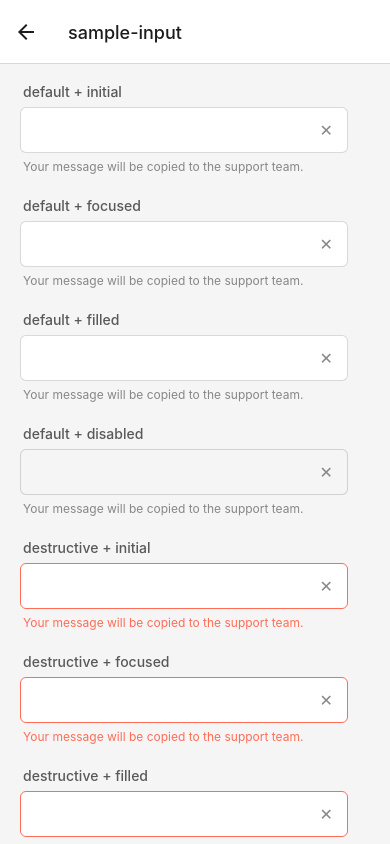
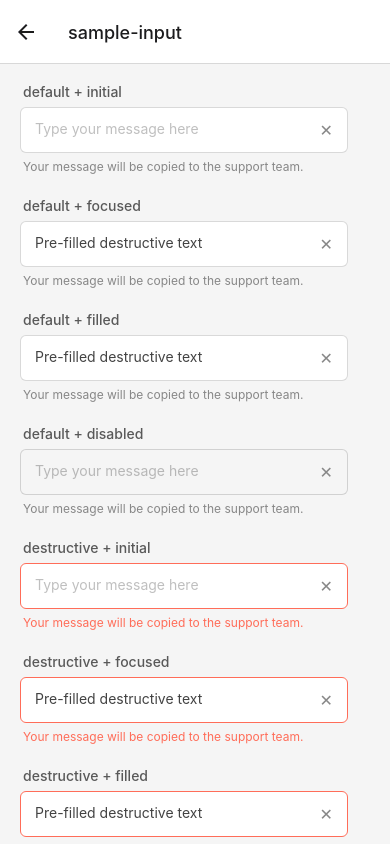
Before and after one commit to diningBuddy/fe, a React Native app: screen /sample-input in a window 390 px wide. Built offline with nearby package versions, Linux system fonts and the light colour scheme.

Commit message:
styleInput 완료

```diff
--- a/src/components/sample/InputButton.tsx
+++ b/src/components/sample/InputButton.tsx
@@ -1,6 +1,6 @@
-import React, {useContext, useState} from "react";
+import React, {useContext, useEffect, useState} from "react";
 import styled, {ThemeContext} from "styled-components/native";
-import {TouchableOpacity} from "react-native";
+import {TextInput, TouchableOpacity} from "react-native";
 import {BodyMedium14} from "../../common/Typo";
 
 const InputButton = ({
@@ -8,16 +8,21 @@ const InputButton = ({
                        state = "initial",
                        label = "",
                        description = "",
+                       inputValue = "",
                        placeholder = "Type your message here",
                      }) => {
   const theme = useContext(ThemeContext);
 
   // State to manage the value of the input fields
-  const [inputValue, setInputValue] = useState("");
+  const [value, setValue] = useState(inputValue);
+
+  useEffect(() => {
+      setValue(inputValue);
+  }, [inputValue]);
 
   // Function to clear the input field
   const clearInput = () => {
-    setInputValue("");
+      setValue("");
   };
 
   return (
@@ -28,8 +33,8 @@ const InputButton = ({
             <StyledInput
                 theme={theme}
                 placeholder={placeholder}
-                value={inputValue}
-                onChangeText={setInputValue}
+                value={value}
+                onChangeText={setValue}
                 editable={state !== "disabled"}
             />
             <CloseButton onPress={clearInput} disabled={state === "disabled"}>
@@ -77,15 +82,15 @@ const InputContainer = styled.View`
   flex-direction: row;
 `;
 
-const StyledInput = styled(BodyMedium14)`
+const StyledInput = styled(TextInput).attrs(({ theme }) => ({
+    placeholderTextColor: theme.color.theme.textDisabled,
+}))`
+  font-size: 14px;
   font-style: normal;
-  color: ${({
-              state,
-              theme
-            }) =>
-      (state === "initial" || state === "disabled" ?
-          theme.color.theme.textDisabled : theme.color.global.neutral.nine)
-  };
+  font-weight: 400;
+  line-height: 16.94px;
+
+  color: ${({theme}) => theme.color.global.neutral.nine};
 `;
 
 const CloseButton = styled(TouchableOpacity)`
--- a/src/components/sample/SampleInput.tsx
+++ b/src/components/sample/SampleInput.tsx
@@ -19,6 +19,7 @@ const SampleInput = () => {
             label="default + focused"
             description="Your message will be copied to the support team."
             placeholder="Type your message here"
+            inputValue="Pre-filled destructive text"
         />
         <InputButton
             variant="default"
@@ -26,6 +27,7 @@ const SampleInput = () => {
             label="default + filled"
             description="Your message will be copied to the support team."
             placeholder="Type your message here"
+            inputValue="Pre-filled destructive text"
         />
         <InputButton
             variant="default"
@@ -47,6 +49,7 @@ const SampleInput = () => {
             label="destructive + focused"
             description="Your message will be copied to the support team."
             placeholder="Type your message here"
+            inputValue="Pre-filled destructive text"
         />
         <InputButton
             variant="destructive"
@@ -54,6 +57,7 @@ const SampleInput = () => {
             label="destructive + filled"
             description="Your message will be copied to the support team."
             placeholder="Type your message here"
+            inputValue="Pre-filled destructive text"
         />
         <InputButton
             variant="default"
```
